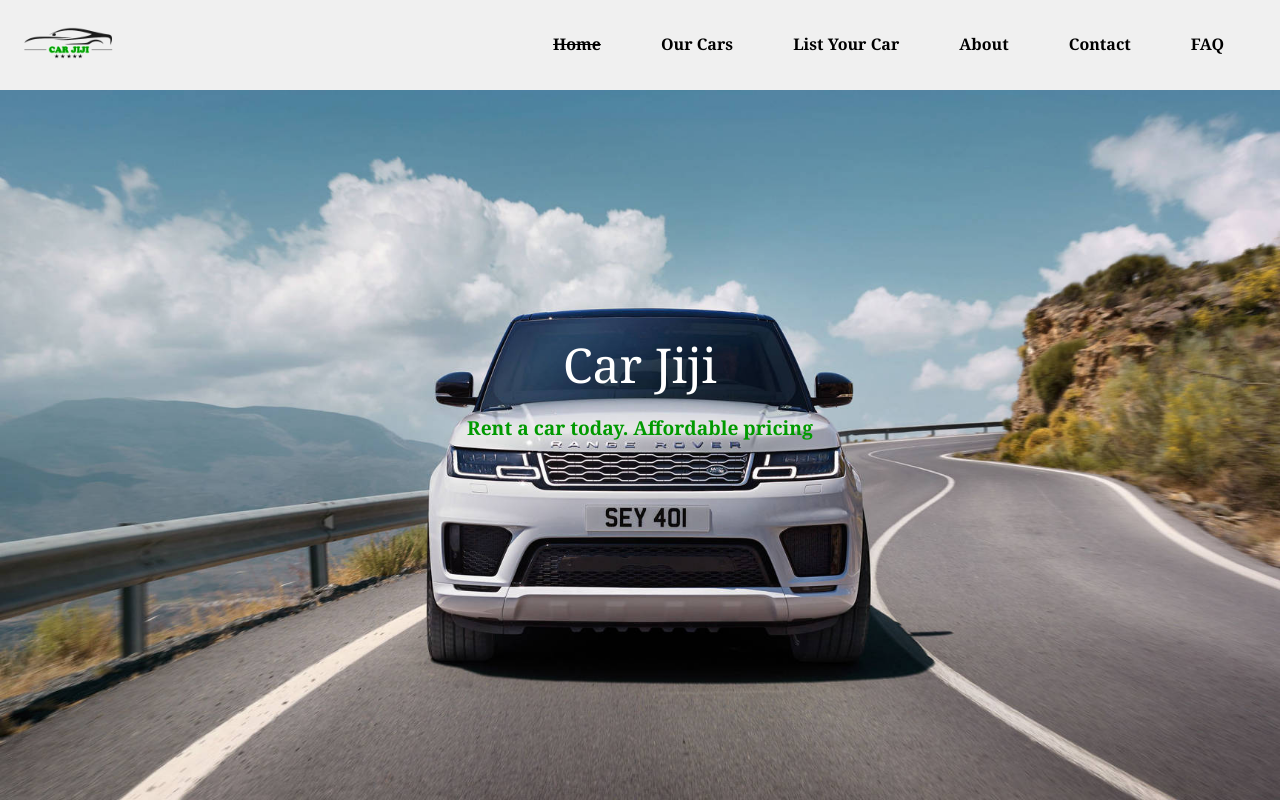
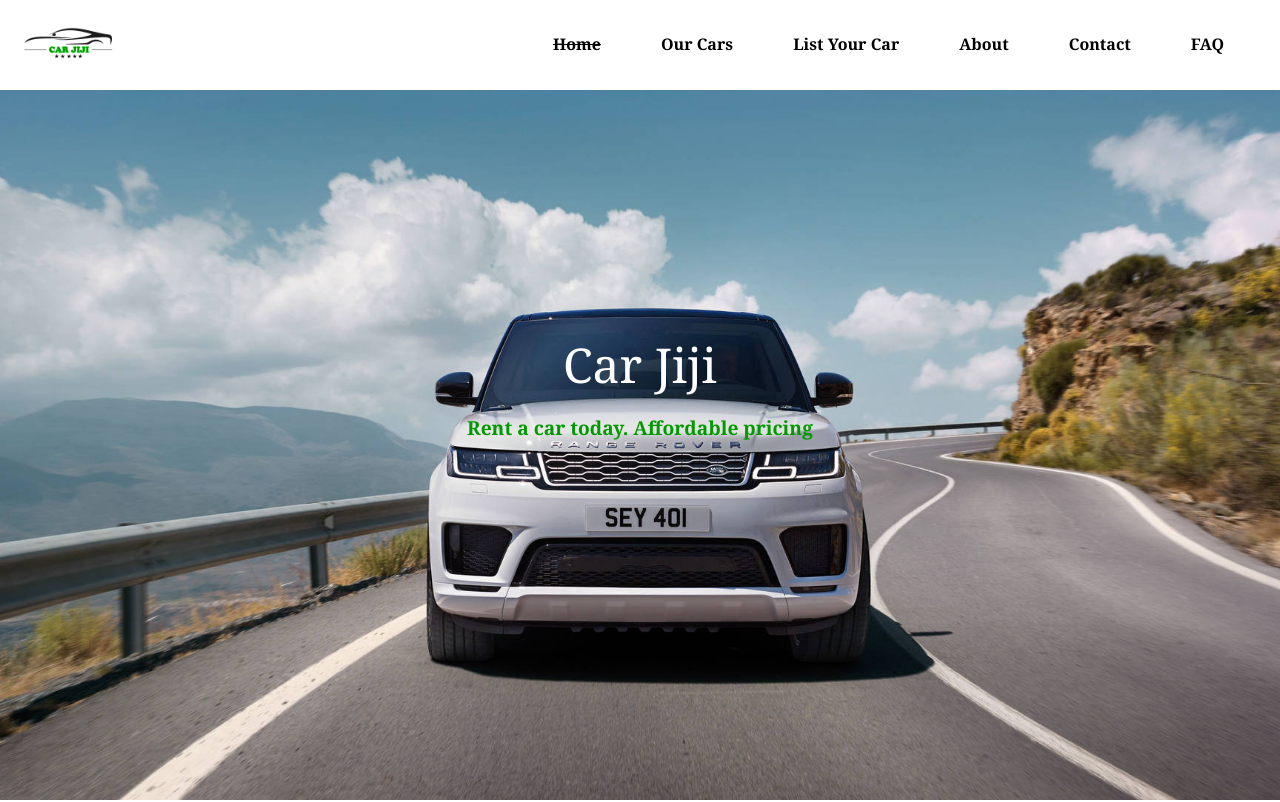
Before and after one commit to tonny-mwangi/carjiji, a plain HTML site: page index.html in a window 1280 px wide. Shown: the top 802 px of the page. Drawn offline with nearby package versions, Linux system fonts and the light colour scheme; a small style sheet from the web is missing.

Commit message:
fontsize

```diff
--- a/styles.css
+++ b/styles.css
@@ -14,7 +14,7 @@ header {
     justify-content: space-between;
     width: 100%;
     height: 90px;
-    background-color: #f0f0f0;
+    background-color: #ffffff;
     position: fixed;
     top: 0;
     left: 0;
@@ -78,7 +78,7 @@ header {
 .sidenav a {
     padding: 8px 8px 8px 32px;
     text-decoration: none;
-    font-size: 25px;
+    font-size: 15px;
     color: #009900;
     display: block;
     transition: 0.3s;
```
